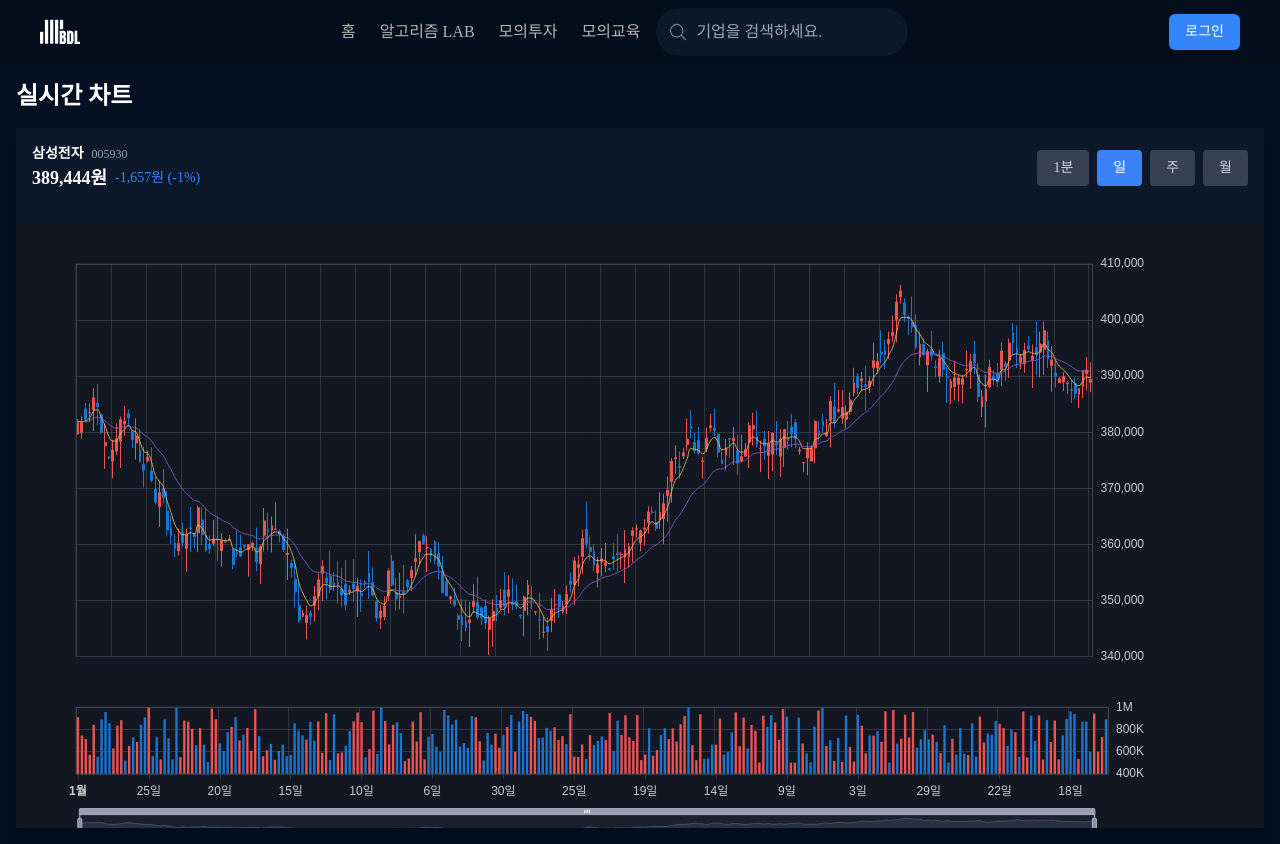
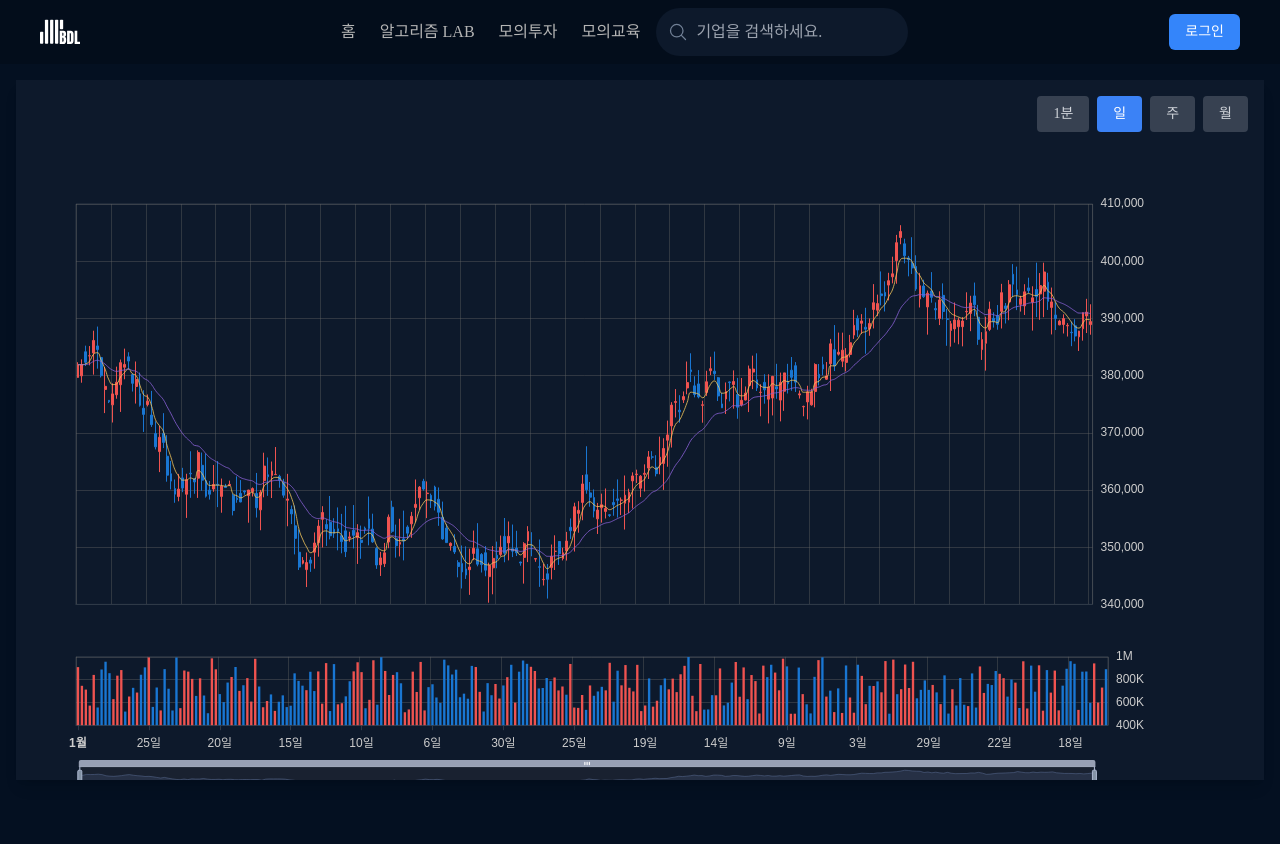
Before and after one commit to dnwnsrb11/BDL-frontend, a React (Vite) app: page / in a window 1280 px wide. After the commit the page ends 800 px from the top, so only its background shows below. Built offline with nearby package versions, Linux system fonts and the light colour scheme; a web font is replaced by a local one.

Commit message:
feat: 종목정보 더미데이터 삭제

```diff
--- a/package.json
+++ b/package.json
@@ -19,7 +19,6 @@
     "@radix-ui/react-slider": "^1.2.3",
     "@radix-ui/react-slot": "^1.1.2",
     "@radix-ui/react-tooltip": "^1.1.8",
-    "@react-financial-charts/utils": "^2.0.1",
     "@react-three/drei": "^9.121.4",
     "@react-three/fiber": "^8.17.14",
     "@react-three/rapier": "^1.4.0",
@@ -39,7 +38,6 @@
     "react": "^18.3.1",
     "react-dom": "^18.3.1",
     "react-router-dom": "^7.3.0",
-    "react-stockcharts": "^0.7.8",
     "tailwind-merge": "^3.0.2",
     "tailwindcss-animate": "^1.0.7",
     "three": "^0.167.1",
--- a/src/components/ui/chart.tsx
+++ b/src/components/ui/chart.tsx
@@ -210,7 +210,7 @@ const ChartComponent: React.FC<ChartComponentProps> = ({ width = 900, height = 7
   // ECharts 옵션 설정
   const option: EChartsOption = {
     animation: false,
-    backgroundColor: '#131722',
+    backgroundColor: '#0D192B',
     tooltip: {
       trigger: 'axis',
       axisPointer: {
@@ -516,20 +516,7 @@ const ChartComponent: React.FC<ChartComponentProps> = ({ width = 900, height = 7
   return (
     <div className="flex h-full w-full flex-col bg-modal-background-color">
       <div className="mb-4 flex items-center gap-4 p-4 text-sm text-white">
-        <div className="flex flex-col">
-          <div className="flex items-center gap-2">
-            <span className="font-semibold">{currentData.stockName || '삼성전자'}</span>
-            <span className="text-xs text-gray-400">{currentData.stockCode || '005930'}</span>
-          </div>
-          <div className="flex items-center gap-2">
-            <span className="text-lg font-semibold">{formatKoreanNumber(currentData.close)}원</span>
-            <span className={currentData.changeType === 'RISE' ? 'text-red-500' : 'text-blue-500'}>
-              {currentData.change && currentData.change > 0 ? '+' : ''}
-              {formatKoreanNumber(currentData.change || 0)}원 ({Math.floor(changePercent)}%)
-            </span>
-          </div>
-        </div>
-        <div className="ml-auto flex items-center gap-2">
+        <div className="flex items-center gap-2 ml-auto">
           <button
             className={`rounded px-4 py-2 ${period === 'MINUTE' ? 'bg-blue-500 text-white' : 'bg-gray-700 text-gray-300'}`}
             onClick={() => setPeriod('MINUTE')}
--- a/src/routes/pages/HomePage.tsx
+++ b/src/routes/pages/HomePage.tsx
@@ -4,7 +4,6 @@ import { dummyChartData } from '@/lib/dummy-data';
 export const HomePage = () => {
   return (
     <div className="container mx-auto p-4">
-      <h1 className="text-2xl font-bold mb-4">실시간 차트</h1>
       <div className="w-full h-[700px] bg-modal-background-color rounded-lg shadow-lg">
         <ChartComponent data={dummyChartData} />
       </div>
```
Also changed, not shown: 1 other file (tests, documents, lock files or other folders).
